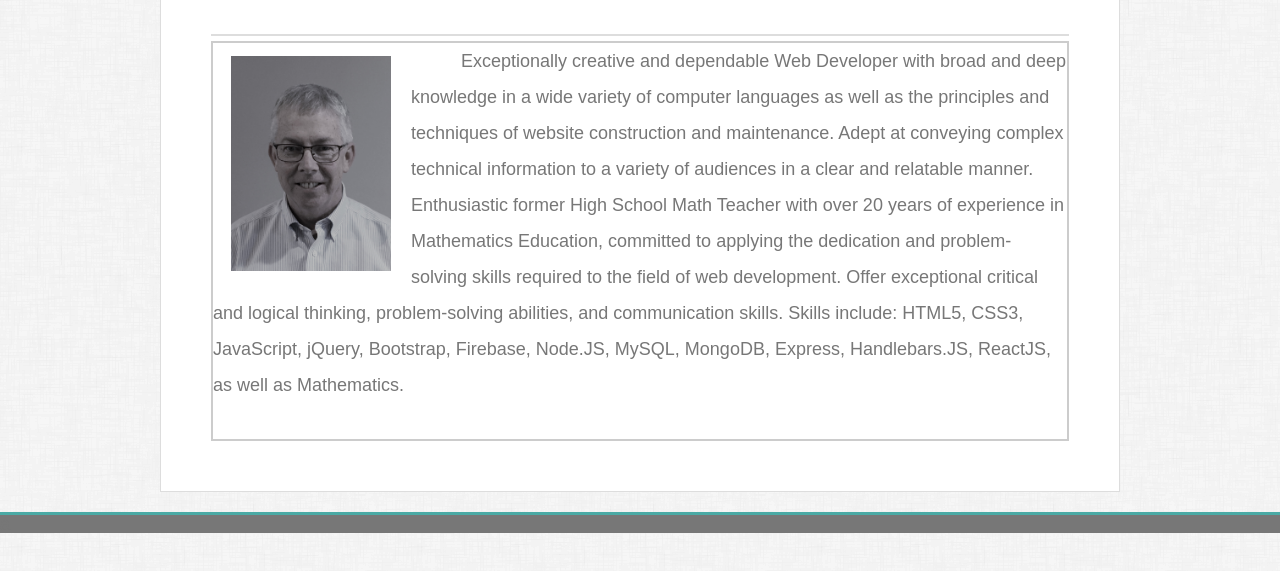
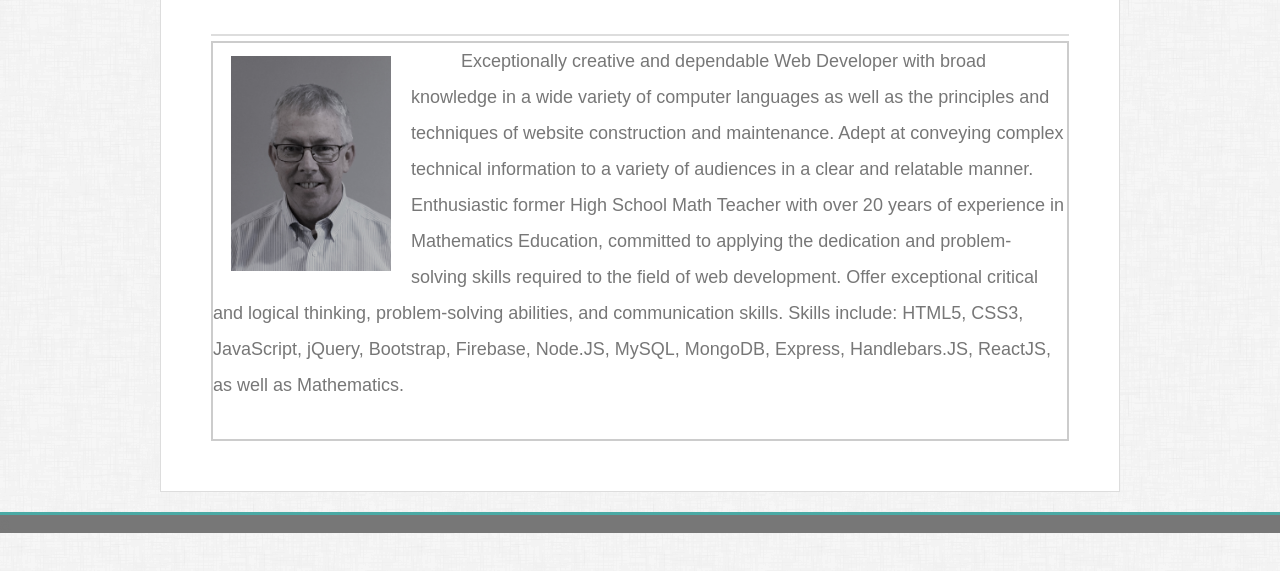
Before and after one commit to daydoug14/Responsive-Portfolio, a plain HTML site: page index.html in a window 1280 px wide. Shown: the part 215-786 px from the top of the page. Drawn offline with Linux system fonts and the light colour scheme.

Commit message:
index924

```diff
--- a/index.html
+++ b/index.html
@@ -30,7 +30,7 @@
 
     <img id="dougpic" src="./Assets/images/Doug18(2).jpg">
 
-    <p>Exceptionally creative and dependable Web Developer with broad and deep knowledge in a wide variety of computer languages
+    <p>Exceptionally creative and dependable Web Developer with broad knowledge in a wide variety of computer languages
          as well as the principles and techniques of website construction and maintenance. Adept at conveying complex technical information
           to a variety of audiences in a clear and relatable manner.
     Enthusiastic former High School Math Teacher with over 20 years of experience in Mathematics Education, committed to applying
```
